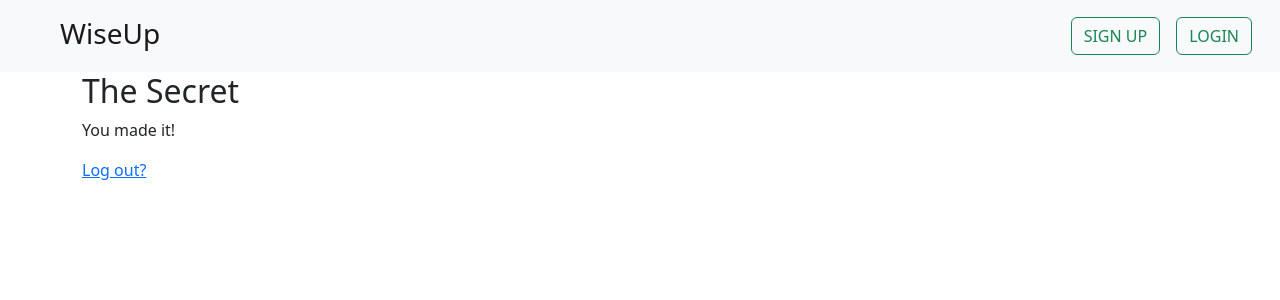
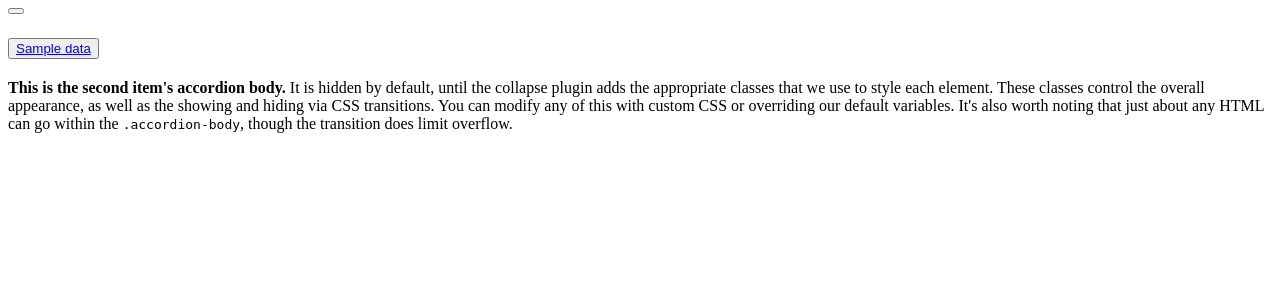
Before and after one commit to agutiernc/wiseup, a Flask app: template templates/secret.html in a window 1280 px wide. Shown: the top 300 px of the page. Run offline with Flask 2, Linux system fonts and the light colour scheme; tables that the repository leaves empty hold one stand-in row (values such as "Sample post"); the template is opened without the code that fills it: values that come from a table or form of the project are taken from there, most other values are stand-ins (such as "Sample title", 1, 10 or a date in 2020); parts of the project's set-up code (start-up, migrations or seed data) failed here and were passed over; some libraries are stand-ins or nearby versions.

Commit message:
refactored favs into users main

```diff
--- a/app.py
+++ b/app.py
@@ -189,11 +189,14 @@
     # get user info
     user = User.query.filter_by(username=username).first()
 
+    # get all of user's saved posts
+    favs = user.favorites
+
     top_posts = get_data(res_top)
 
     random_posts = random.sample(top_posts, 5)
 
-    return render_template('/users/home.html', user=user, top=random_posts)
+    return render_template('/users/home.html', user=user, favs=favs, top=random_posts)
 
 
 @app.route('/users/<username>/settings/', methods=['GET', 'POST'])
@@ -288,23 +291,23 @@
     return redirect('/users/{username}')
 
 
-@app.route('/users/<username>/saved/')
-def show_saved(username):
-    '''Display user's saved posts.'''
+# @app.route('/users/<username>/saved/')
+# def show_saved(username):
+#     '''Display user's saved posts.'''
 
-    # only logged in user can view
-    # if 'username' not in session or username != session['username']:
-    #     return redirect('/login')
-    if not g.user:
-        return redirect('/login')
+#     # only logged in user can view
+#     # if 'username' not in session or username != session['username']:
+#     #     return redirect('/login')
+#     if not g.user:
+#         return redirect('/login')
 
-    # get user info
-    user = User.query.filter_by(username=username).first()
+#     # get user info
+#     user = User.query.filter_by(username=username).first()
 
-    # get all of user's saved posts
-    favs = user.favorites
+#     # get all of user's saved posts
+#     favs = user.favorites
 
-    return render_template('/users/favs.html', user=user, favs=favs)
+#     return render_template('/users/favs.html', user=user, favs=favs)
 
 
 @app.route('/users/delete', methods=["POST"])
--- a/templates/secret.html
+++ b/templates/secret.html
@@ -1,12 +1,49 @@
-{% extends './base.html' %}
-
 {% block content %}
 
-<h2>The Secret</h2>
+<!-- ids or classes that have data.id is for expanding accordion one at a time -->
+<div class="accordion mt-4" id="accordionExample">
+  {% for data in favs %}
+    <div class="accordion-item">
 
-<p>You made it!</p>
+      <h2 class="accordion-header" id="heading-{{ data.id }}">
 
-<p>
-  <a href="/logout">Log out?</a>
-</p>
+        <!-- save post button - use css to add button next to post -->
+        <form action="/users/{{ user.username }}/save" method="POST">
+          <button
+            type="button"
+            class="btn btn-sm btn-primary save-btn"
+            style="display: inline;"
+            data-url="{{ data.url }}"
+            data-title="{{ data.title }}"
+            data-user="{{ user.username }}"
+            data-id="{{ data.reddit_id }}"
+          >
+            <i class="
+              {{ 'fa-solid fa-star' if data.reddit_id in user.favorites|map(attribute='reddit_id') else 'fa-regular fa-star'}}
+            "></i>
+          </button>
+
+        </form>
+
+        <button class="accordion-button collapsed" type="button" data-bs-toggle="collapse" data-bs-target="#collapse-{{data.id}}" aria-expanded="false" aria-controls="collapse-{{data.id}}">
+          <a href="{{ data.url }}" class="text-decoration-none">
+            {{ data.title }}
+          </a>
+        </button>
+    </h2>
+
+    <div id="collapse-{{data.id}}" class="accordion-collapse collapse" aria-labelledby="headingTwo" data-bs-parent="#accordionExample">
+      <div class="accordion-body">
+        <strong>This is the second item's accordion body.</strong> It is hidden by default, until the collapse plugin adds the appropriate classes that we use to style each element. These classes control the overall appearance, as well as the showing and hiding via CSS transitions. You can modify any of this with custom CSS or overriding our default variables. It's also worth noting that just about any HTML can go within the <code>.accordion-body</code>, though the transition does limit overflow.
+      </div>
+    </div>
+  </div>
+
+
+  {% endfor %}
+</div>
+
+
+
+
 {% endblock %}
```
Also changed, not shown: templates/users/favs.html (+4 -6 lines), templates/users/home.html (+35 -7 lines), 1 other file.
